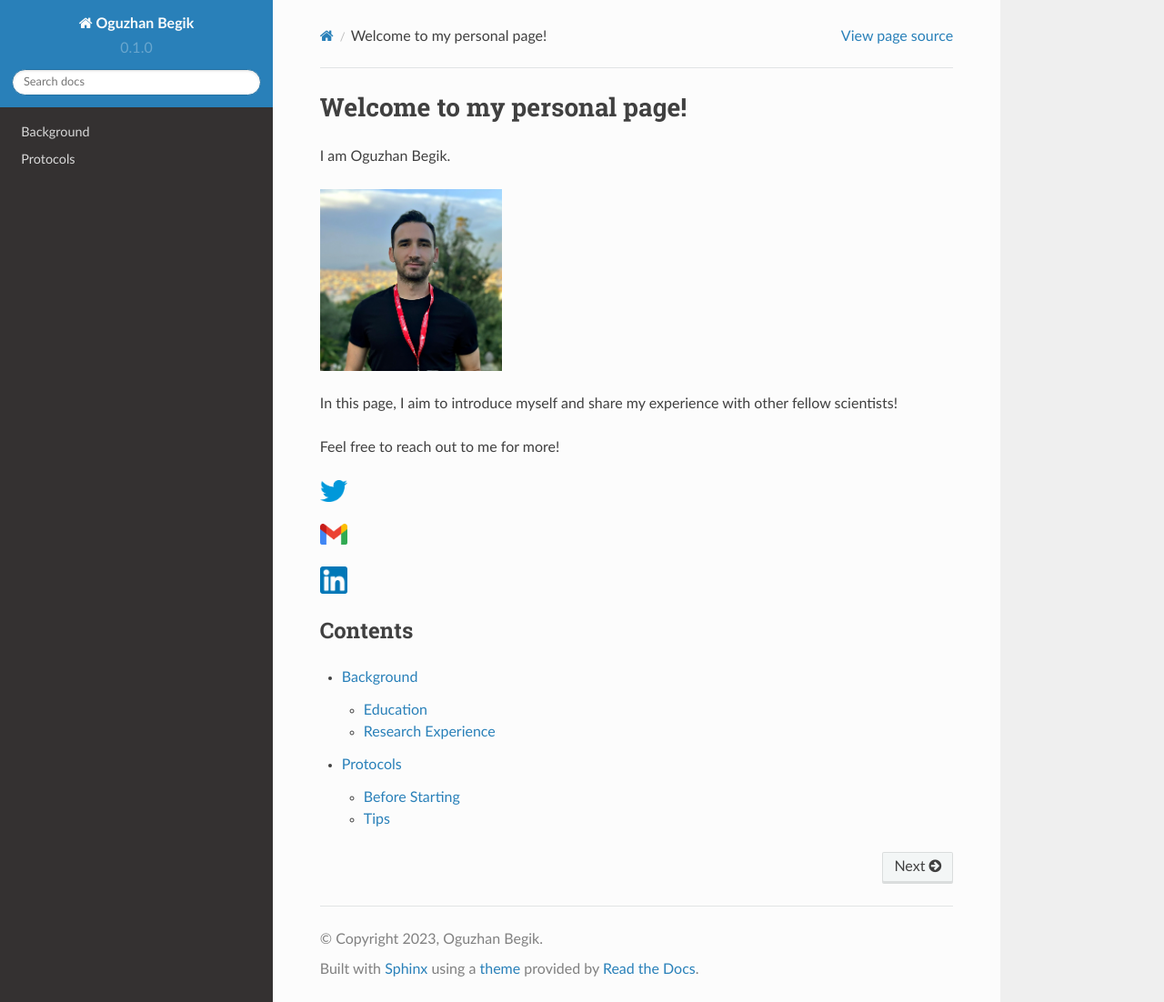
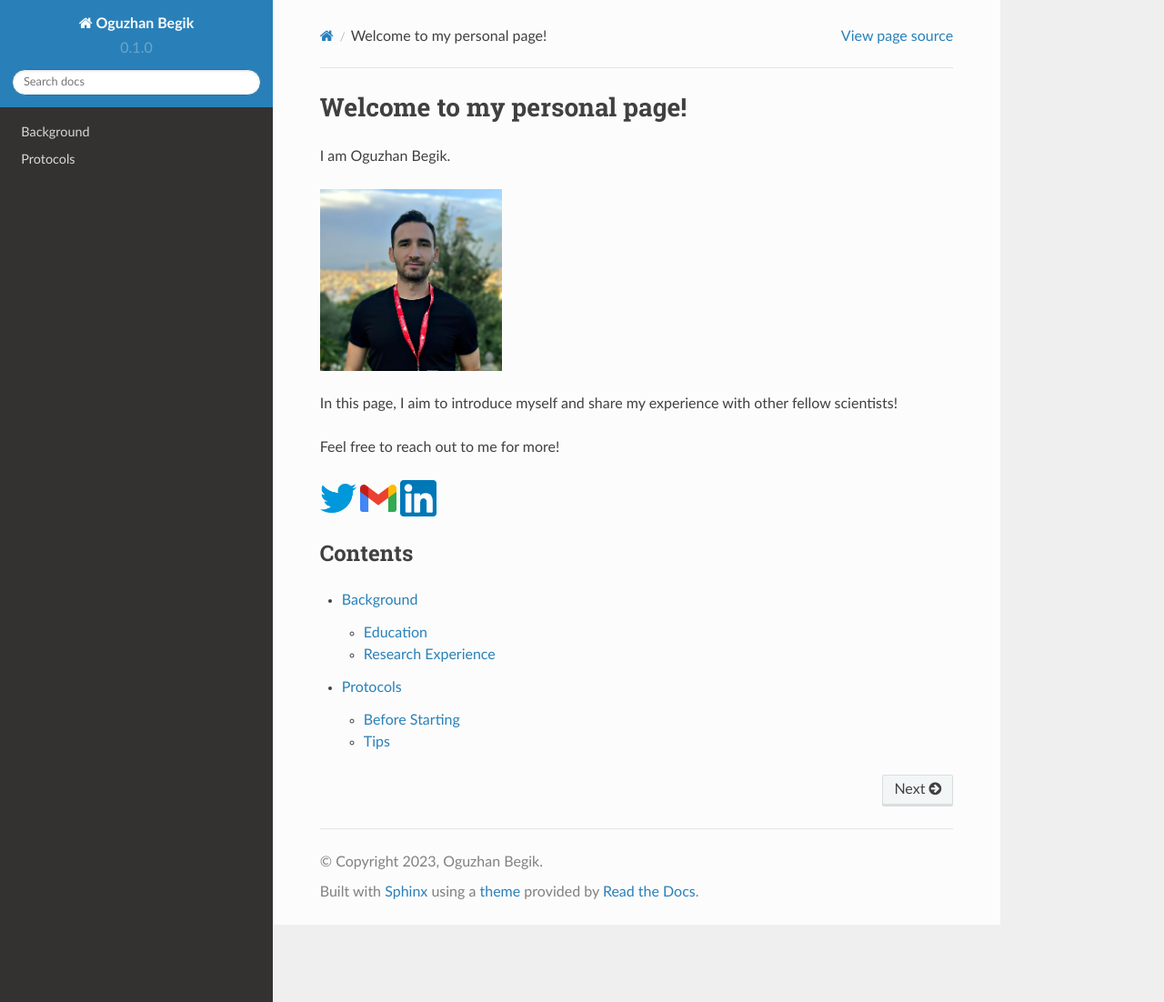
Before and after one commit to obegik/website_readdocs, a Sphinx documentation site: the page built from docs/source/index.rst, in a window 1280 px wide and 1102 px high. Shown: the whole window at 91% size. Built offline with Sphinx 7.4.7 and the Read the Docs theme 2.0.0, drawn with Linux system fonts in a browser that asks for light colours.

Commit message:
Update index.rst

```diff
--- a/docs/source/index.rst
+++ b/docs/source/index.rst
@@ -12,16 +12,16 @@ In this page, I aim to introduce myself and share my experience with other fello
 
 Feel free to reach out to me for more!
 
-.. figure:: twitter.png
-  :width: 30
+.. image:: twitter.png
+  :width: 40
   :target: https://twitter.com/oguzhanbegik
 
-.. figure:: gmail.png
-  :width: 30
+.. image:: gmail.png
+  :width: 40
   :target: mailto:oguzhanbegik@gmail.com
 
-.. figure:: linkedin.png
-  :width: 30
+.. image:: linkedin.png
+  :width: 40
   :target: https://www.linkedin.com/in/oguzhanbegik
 
 Contents
```
